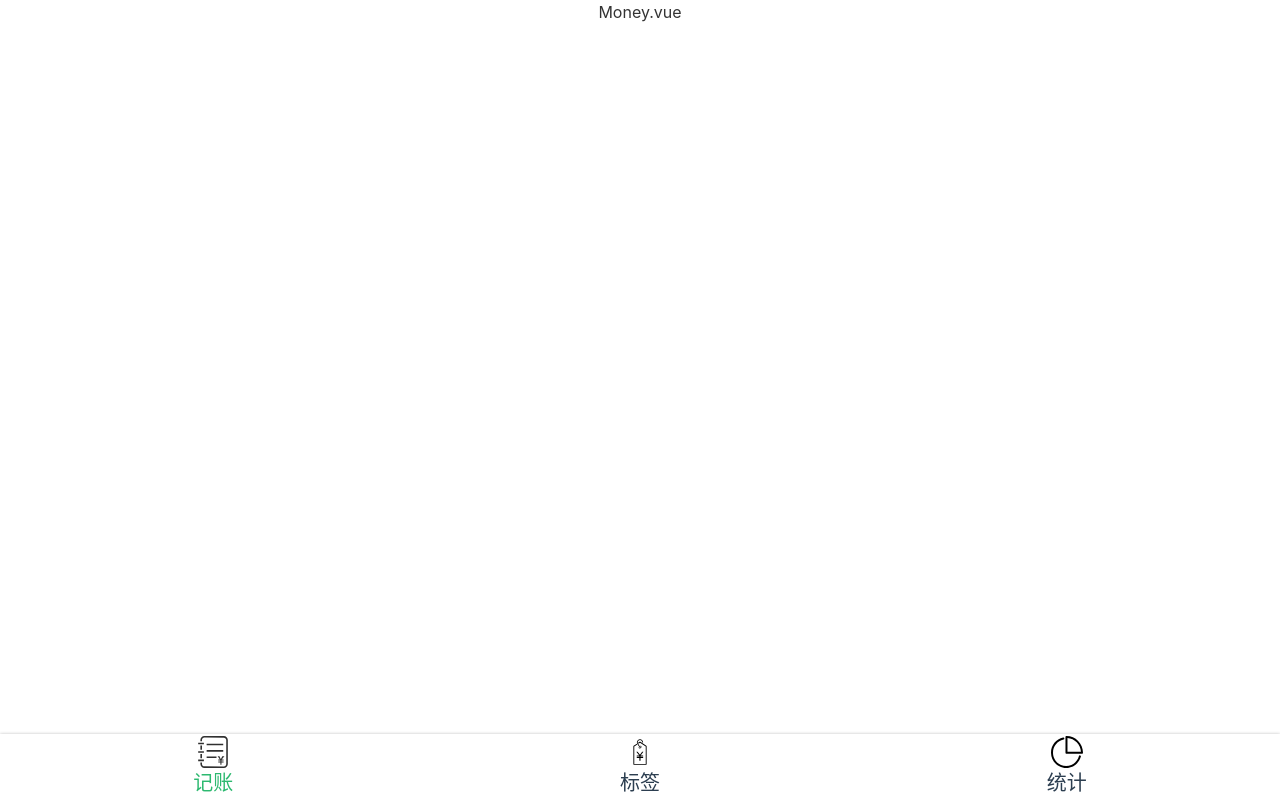
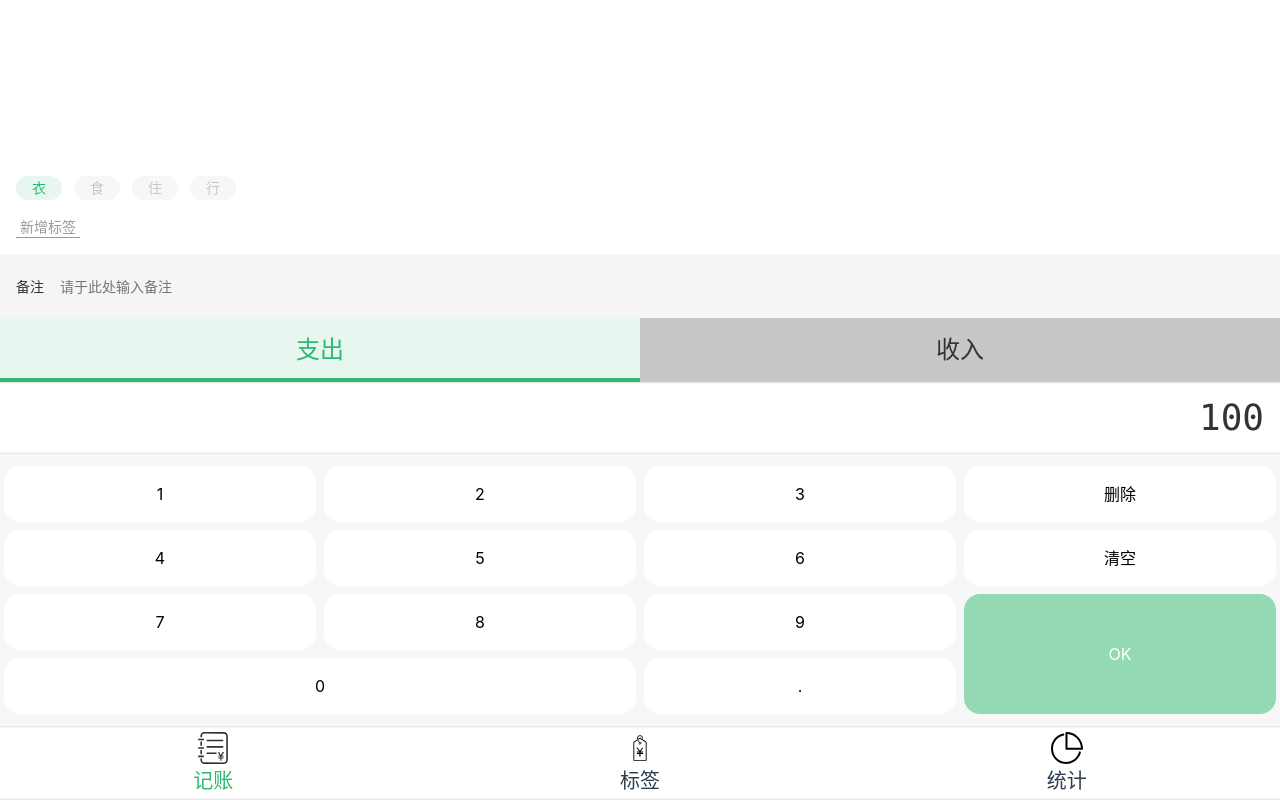
Before and after one commit to isCCcc/blanche-account-website, a Vue app: page /#/money in a window 1280 px wide. Built offline with nearby package versions, Linux system fonts and the light colour scheme.

Commit message:
完成 Money.vue 的页面 CSS 代码

```diff
--- a/src/App.vue
+++ b/src/App.vue
@@ -12,7 +12,7 @@
   font-family: $font-hei;
   -webkit-font-smoothing: antialiased;
   -moz-osx-font-smoothing: grayscale;
-  text-align: center;
+  //text-align: center;
   color: #333;
   line-height: 1.5;
 }
--- a/src/assets/style/helper.scss
+++ b/src/assets/style/helper.scss
@@ -2,6 +2,24 @@ $font-hei: -apple-system, "Noto Sans", "Helvetica Neue", Helvetica, "Nimbus Sans
 $font-kai: Baskerville, Georgia, "Liberation Serif", "Kaiti SC", STKaiti, "AR PL UKai CN", "AR PL UKai HK", "AR PL UKai TW", "AR PL UKai TW MBE", "AR PL KaitiM GB", KaiTi, KaiTi_GB2312, DFKai-SB, "TW\-Kai", serif;
 $font-song: Georgia, "Nimbus Roman No9 L", "Songti SC", "Noto Serif CJK SC", "Source Han Serif SC", "Source Han Serif CN", STSong, "AR PL New Sung", "AR PL SungtiL GB", NSimSun, SimSun, "TW\-Sung", "WenQuanYi Bitmap Song", "AR PL UMing CN", "AR PL UMing HK", "AR PL UMing TW", "AR PL UMing TW MBE", PMingLiU, MingLiU, serif;
 
-$color-green: #2db970;
+$color-tint-green: #e7f7f0;
+$color-dark-green: #2db970;
+$color-tint-gray: #f7f7f7;
+$color-dark-gray: #c7c7c7;
 $color-yellow: #f4b430;
-$color-gray: #7985ac;
+$color-shadow: rgba(0, 0, 0, 0.25);
+
+%clearFix {
+  &::after {
+    content: '';
+    clear: both;
+    display: block;
+  }
+}
+%outerShadow{
+  box-shadow: 0 0 3px $color-shadow;
+}
+%innerShadow {
+  box-shadow: inset 0 -3px 3px -3px $color-shadow,
+              inset 0 3px 3px -3px $color-shadow;
+}
--- a/src/assets/style/reset.scss
+++ b/src/assets/style/reset.scss
@@ -1,21 +1,29 @@
-*{
+* {
   margin: 0;
   padding: 0;
   box-sizing: border-box;
 }
-a{
-  color:#555;
+
+a {
+  color: #555;
   text-decoration: none;
 }
 
-a:hover{
+a:hover {
   text-decoration: underline;
 }
 
-img{
-  border:none;
+img {
+  border: none;
 }
 
-ol,ul,li{
+ol, ul, li {
   list-style: none;
 }
+
+button, input {
+  font: inherit;
+}
+:focus{
+  outline: none;
+}
--- a/src/components/Layout.vue
+++ b/src/components/Layout.vue
@@ -1,6 +1,6 @@
 <template>
-  <div class="nav-wrapper">
-    <div class="content">
+  <div class="nav-wrapper" :class="classPrefix && `${classPrefix}-wrapper`">
+    <div class="content" :class="classPrefix && `${classPrefix}-content`">
       <slot/>
     </div>
     <Nav/>
@@ -9,7 +9,8 @@
 
 <script lang="ts">
 export default {
-  name: 'Layout'
+  name: 'Layout',
+  props: ['classPrefix']
 };
 </script>
 
--- a/src/components/Nav.vue
+++ b/src/components/Nav.vue
@@ -25,10 +25,12 @@ export default {
 
 <style lang="scss" scoped>
 @import "~@/assets/style/helper.scss";
+
 nav {
+  @extend %innerShadow;
   display: flex;
   flex-direction: row;
-  box-shadow: 0 0 3px rgba(0, 0, 0, 0.25);
+
   font-size: 20px;
 
   > a {
@@ -37,7 +39,7 @@ nav {
   }
 
   > .item {
-    padding: 2px 0;
+    padding: 4px 0;
     width: 33.33333%;
     display: flex;
     flex-direction: column;
@@ -47,11 +49,12 @@ nav {
     .icon {
       width: 32px;
       height: 32px;
+      margin: 2px;
     }
   }
 
   > .item.selected {
-    color: $color-green;
+    color: $color-dark-green;
   }
 }
 </style>
--- a/src/views/Money.vue
+++ b/src/views/Money.vue
@@ -1,9 +1,196 @@
 <template>
-    <Layout>Money.vue</Layout>
+  <Layout class-prefix="layout">
+
+    <div class="numberPad">
+      <div class="output">100</div>
+      <div class="buttons">
+        <button>1</button>
+        <button>2</button>
+        <button>3</button>
+        <button>删除</button>
+        <button>4</button>
+        <button>5</button>
+        <button>6</button>
+        <button>清空</button>
+        <button>7</button>
+        <button>8</button>
+        <button>9</button>
+        <button class="ok">OK</button>
+        <button class="zero">0</button>
+        <button>.</button>
+      </div>
+    </div>
+
+    <ul class="type">
+      <li class="selected">支出</li>
+      <li>收入</li>
+    </ul>
+
+    <label class="notes">
+      <span class="name">备注</span>
+      <input type="text" placeholder="请于此处输入备注">
+    </label>
+
+    <div class="tags">
+      <div class="new">
+        <button>新增标签</button>
+      </div>
+      <ul class="current">
+        <li class="selected">衣</li>
+        <li>食</li>
+        <li>住</li>
+        <li>行</li>
+      </ul>
+    </div>
+
+
+  </Layout>
 </template>
 
 <script lang="ts">
 export default {
-name: "Money"
+  name: 'Money'
+};
+</script>
+
+<style lang="scss">
+.layout-content {
+  display: flex;
+  flex-direction: column-reverse;
 }
-</script>
+</style>
+
+<style lang="scss" scoped>
+@import "~@/assets/style/helper.scss";
+
+.tags {
+  font-size: 14px;
+  padding: 16px;
+  display: flex;
+  flex-grow: 1;
+  flex-direction: column-reverse;
+
+  .current {
+    display: flex;
+    flex-wrap: wrap;
+
+    > li {
+      color: $color-dark-gray;
+      background: $color-tint-gray;
+      $h: 24px;
+      height: $h;
+      line-height: $h;
+      border-radius: $h/2;
+      padding: 0 16px;
+      margin-right: 12px;
+      margin-top: 12px;
+
+      &.selected {
+        background: $color-tint-green;
+        color: $color-dark-green;
+      }
+    }
+  }
+
+  .new {
+    padding-top: 16px;
+
+    button {
+      background: transparent;
+      border: none;
+      color: #999;
+      border-bottom: 1px solid;
+      padding: 0 4px;
+    }
+  }
+}
+
+.notes {
+  font-size: 14px;
+  background: #f5f5f5;
+  display: flex;
+  align-items: center;
+  padding-left: 16px;
+
+  .name {
+    padding-right: 16px;
+  }
+
+  input {
+    height: 64px;
+    flex-grow: 1;
+    padding-right: 16px;
+    background: transparent;
+    border: none;
+  }
+}
+
+.type {
+  background: $color-dark-gray;
+  display: flex;
+  font-size: 24px;
+  text-align: center;
+
+  > li {
+    width: 50%;
+    height: 64px;
+    display: flex;
+    align-items: center;
+    justify-content: center;
+    position: relative;
+
+    &.selected {
+      color: $color-dark-green;
+      background: $color-tint-green;
+
+      &::after {
+        content: '';
+        position: absolute;
+        bottom: 0;
+        left: 0;
+        width: 100%;
+        height: 4px;
+        background: $color-dark-green;
+      }
+    }
+  }
+}
+
+.numberPad {
+  .output {
+    @extend %innerShadow;
+    font-size: 36px;
+    font-family: Consolas, monospace;
+    padding: 9px 16px;
+    text-align: right;
+  }
+
+  .buttons {
+    @extend %clearFix;
+    background-color: $color-tint-gray;
+    padding: 8px 0;
+
+    button {
+      width: 25vw;
+      height: 64px;
+      float: left;
+      border: 4px solid $color-tint-gray;
+      border-radius: 20px;
+      background: #fff;
+
+      &.ok {
+        height: 64px*2;
+        float: right;
+        color: #fff;
+        background: #93d9b4;
+
+      }
+
+      &.zero {
+        width: 25%*2;
+      }
+    }
+  }
+}
+
+</style>
```
